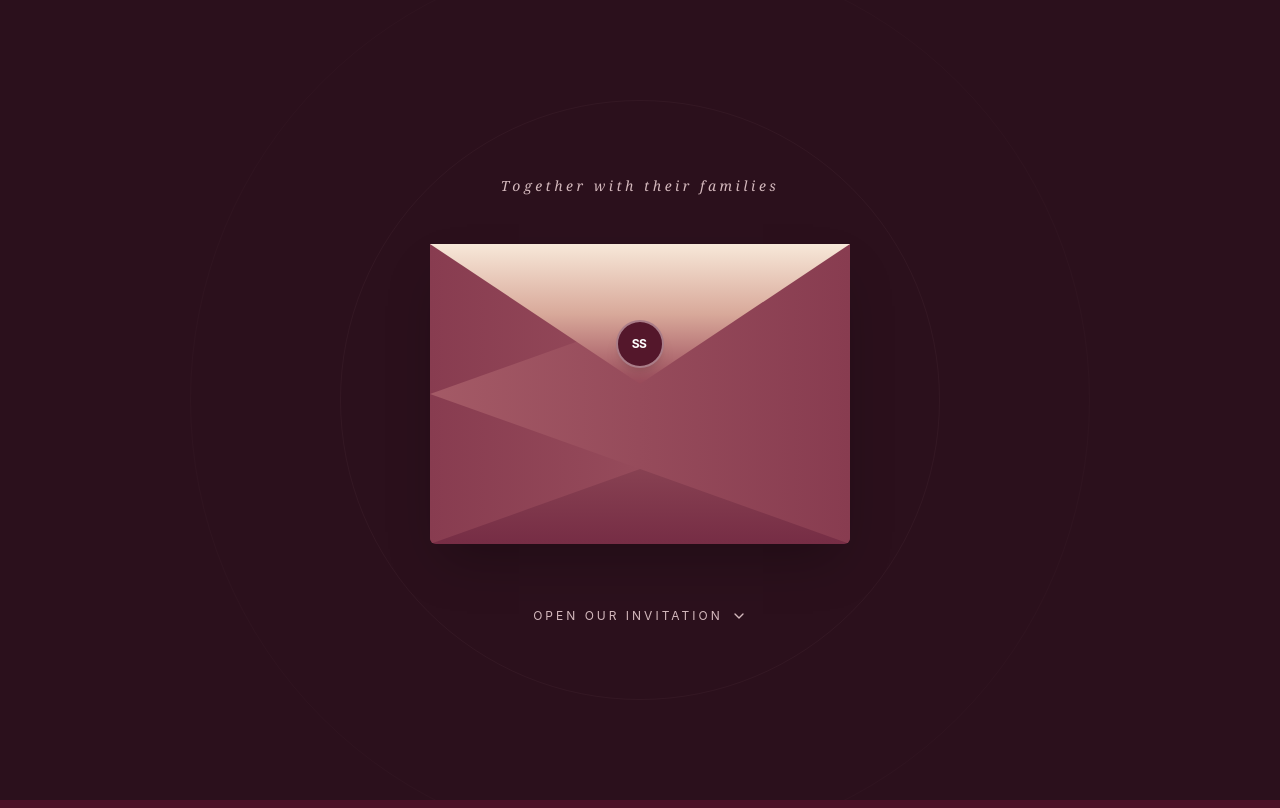
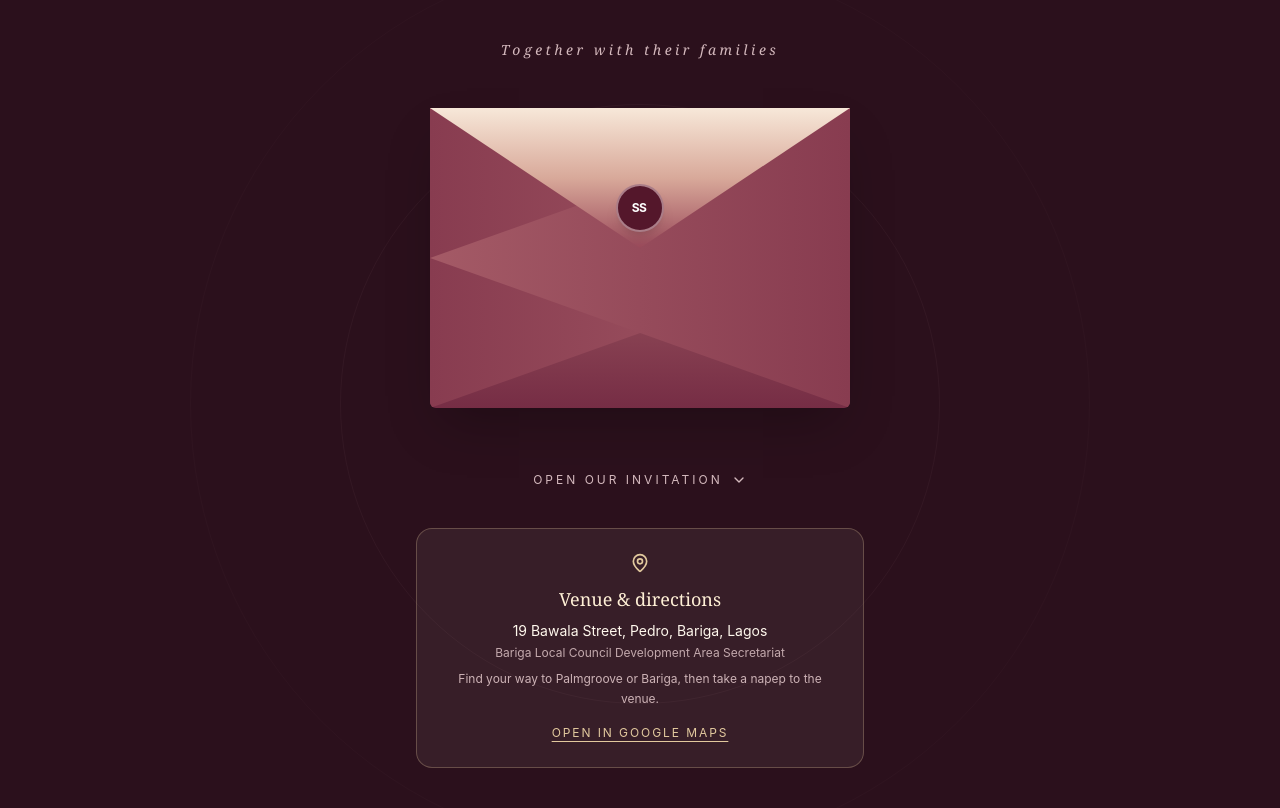
Before and after one commit to jexzyjames/invite, a React (Vite) app: page / in a window 1280 px wide. Built offline with nearby package versions, Linux system fonts and the light colour scheme.

Commit message:
Update venue details and RSVP contacts
Co-authored-by: Copilot <223556219+Copilot@users.noreply.github.com>

```diff
--- a/src/components/WeddingInvitation.jsx
+++ b/src/components/WeddingInvitation.jsx
@@ -1,6 +1,6 @@
 import React, { useState } from "react";
 import { motion } from "framer-motion";
-import { ChevronDown } from "lucide-react";
+import { ChevronDown, MapPin } from "lucide-react";
 
 export default function WeddingInvitation({ onOpen }) {
   const [isOpen, setIsOpen] = useState(false);
@@ -10,7 +10,7 @@ export default function WeddingInvitation({ onOpen }) {
   };
 
   return (
-    <div className="relative flex min-h-screen flex-col items-center justify-center overflow-hidden bg-[#2b101c] p-4 font-sans text-[#fff8ed]">
+    <div className="relative flex min-h-screen flex-col items-center justify-center overflow-x-hidden bg-[#2b101c] px-4 py-10 font-sans text-[#fff8ed]">
       {/* Background subtle radial glow / orbit lines */}
       <div className="absolute inset-0 flex items-center justify-center pointer-events-none opacity-20">
         <div className="absolute h-[600px] w-[600px] rounded-full border border-rose-200/20" />
@@ -96,6 +96,24 @@ export default function WeddingInvitation({ onOpen }) {
         <span>Open Our Invitation</span>
         <ChevronDown className="w-4 h-4 transform group-hover:translate-y-0.5 transition-transform" />
       </motion.button>
+
+      <section className="mt-10 w-full max-w-md rounded-2xl border border-[#d6bd91]/30 bg-[#fff8ed]/[0.06] p-5 text-center sm:p-6">
+        <MapPin className="mx-auto text-[#e2c99e]" size={20} />
+        <h2 className="mt-3 font-serif text-lg text-[#fff0d6]">Venue &amp; directions</h2>
+        <p className="mt-2 text-sm text-[#fff8ed]">19 Bawala Street, Pedro, Bariga, Lagos</p>
+        <p className="mt-1 text-xs text-rose-100/70">Bariga Local Council Development Area Secretariat</p>
+        <p className="mt-2 text-xs leading-5 text-rose-100/75">
+          Find your way to Palmgroove or Bariga, then take a napep to the venue.
+        </p>
+        <a
+          className="mt-4 inline-block text-xs uppercase tracking-[0.16em] text-[#e2c99e] underline underline-offset-4 hover:text-white"
+          href="https://www.google.com/maps/search/?api=1&query=Bariga+Local+Council+Development+Area+Secretariat%2C+19+Bawala+Street%2C+Pedro%2C+Bariga%2C+Lagos"
+          target="_blank"
+          rel="noreferrer"
+        >
+          Open in Google Maps
+        </a>
+      </section>
     </div>
   );
 }
--- a/src/components/WeddingPage.jsx
+++ b/src/components/WeddingPage.jsx
@@ -59,6 +59,19 @@ export default function WeddingPage() {
         </header>
 
         <section className="rounded-3xl border border-[#e2d3bb] bg-[#f7efdf] p-6 shadow-[0_24px_70px_-38px_rgba(20,5,12,0.75)] sm:p-9">
+          <aside className="mb-6 rounded-2xl border border-[#ddc9aa] bg-[#fffaf0] p-4 text-center">
+            <p className="text-[10px] font-semibold uppercase tracking-[0.2em] text-[#8e5c62]">
+              RSVP questions?
+            </p>
+            <div className="mt-3 flex flex-wrap justify-center gap-x-6 gap-y-2 text-sm text-[#54172b]">
+              <a className="underline decoration-[#b88d68] underline-offset-4" href="tel:7045666940">
+                James · 704 566 6940
+              </a>
+              <a className="underline decoration-[#b88d68] underline-offset-4" href="tel:08124331443">
+                Sandra · 0812 433 1443
+              </a>
+            </div>
+          </aside>
           {!pass ? (
             <form className="space-y-5" onSubmit={submit}>
               <label className="block text-xs font-medium text-[#684e52]">
```
